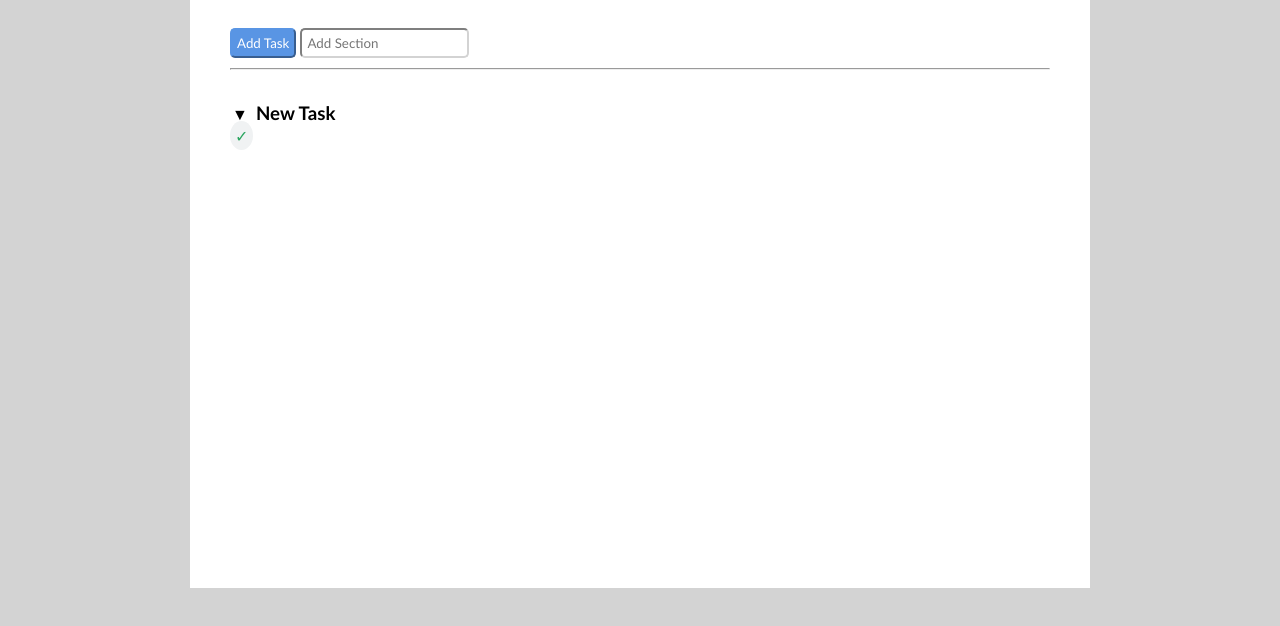
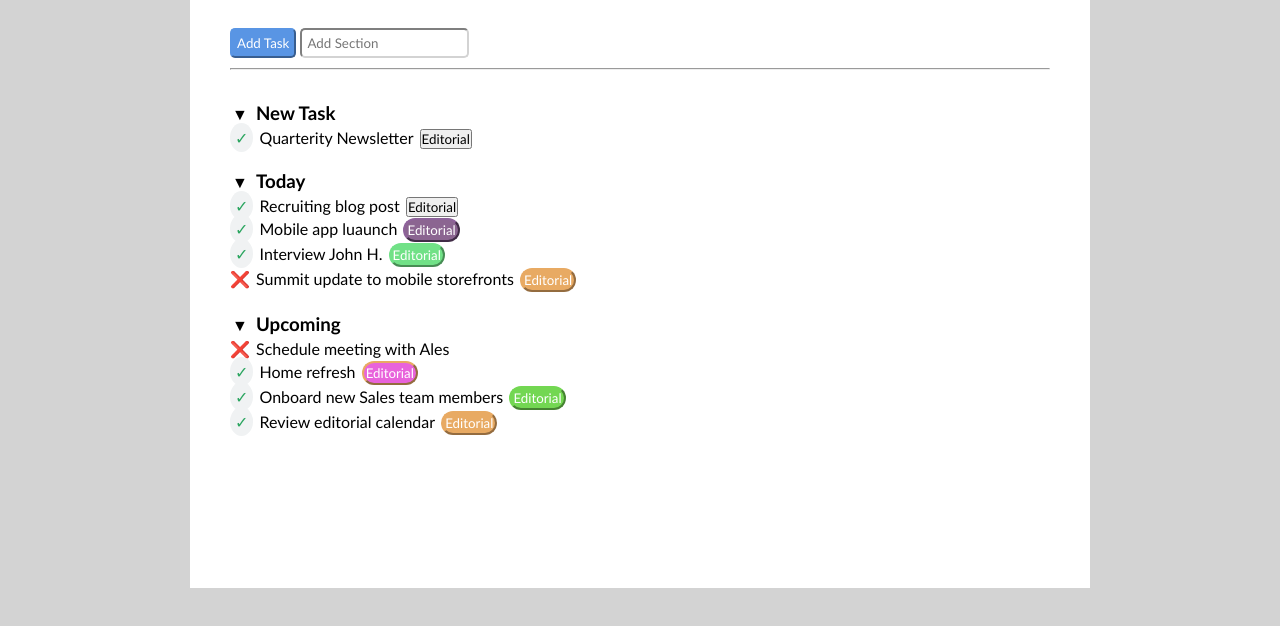
Before and after one commit to amaniesseili/html-css-toboolist, a plain HTML site: page index.html in a window 1280 px wide. Shown: the part 92-718 px from the top of the page. Drawn offline with Linux system fonts and the light colour scheme.

Commit message:
toboolist es

```diff
--- a/index.html
+++ b/index.html
@@ -19,25 +19,69 @@
         <input id="text-style" type="text" placeholder="Add Section"  >
     </nav>
     <hr>
-    <div class="inline-block" id="arrow">&#9660</div>
-    <h3 class="inline-block">New Task</h3>
-    <br>
 
-    <span class="check-mark">&#10003;</span>
+    <main>
+        <section>
+            <div class="inline-block" id="arrow">&#9660</div>
+            <h3 class="inline-block">New Task</h3>
+            <br>
+            <span class="check-mark">&#10003;</span>
+            <div class="inline-block"> Quarterity Newsletter</div>
+            <button class="button-edirorial">Editorial</button>
+        </section>
+        <br>
+        <section>
+            <div class="inline-block" id="arrow">&#9660</div>
+            <h3 class="inline-block">Today</h3>
+            <br>
+            <div>
+                <span class="check-mark">&#10003;</span>
+                <div class="inline-block"> Recruiting blog post</div>
+                <button class="button-edirorial">Editorial</button>
+            </div>
+            <div>
+                <span class="check-mark">&#10003;</span>
+                <div class="inline-block"> Mobile app luaunch</div>
+                <button class="botton-q1">Editorial</button>
+            </div>
+            <div>
+                <span class="check-mark">&#10003;</span>
+                <div class="inline-block"> Interview John H.</div>
+                <button class="botton-recruiting">Editorial</button>
+            </div>
+            <div>
+                <span class="x-mark">&#10060;</span>
+                <div class="inline-block"> Summit update to mobile storefronts</div>
+                <button class="botton-mobile">Editorial</button>
+            </div>
+        </section>
+        <br>
+        <section>
+            <div class="inline-block" id="arrow">&#9660</div>
+            <h3 class="inline-block">Upcoming</h3>
+            <br>
+            <div>
+                <span class="x-mark">&#10060;</span>
+                <div class="inline-block"> Schedule meeting with Ales</div>
+            </div>
+            <div>
+                <span class="check-mark">&#10003;</span>
+                <div class="inline-block"> Home refresh</div>
+                <button class="botton-website">Editorial</button>
+            </div>
+            <div>
+                <span class="check-mark">&#10003;</span>
+                <div class="inline-block"> Onboard new Sales team members</div>
+                <button class="botton-sales">Editorial</button>
+            </div>
+            <div>
+                <span class="check-mark">&#10003;</span>
+                <div class="inline-block"> Review editorial calendar</div>
+                <button class="botton-mobile">Editorial</button>
+            </div>
+        </section>
 
-
-
-
-
-
-
-    <main></main>
-
-
-
-
-
-    <footer></footer>
+    </main>
 
 </div>
 
--- a/style.css
+++ b/style.css
@@ -70,3 +70,53 @@ hr{
     color: rgb(42, 165, 95);
 
 }
+
+
+
+/* .button-edirorial{
+    background-color: rgb(89, 149, 228);
+    border-radius: 12px;
+    padding: 2px;
+    color: white;
+    border-color: rgb(89, 149, 228);
+} */
+
+.botton-q1{
+    background-color: rgb(139, 101, 145);
+    border-radius: 12px;
+    padding: 2px;
+    color: white;
+    border-color: rgb(142, 98, 155);
+}
+
+.botton-recruiting{
+    background-color: rgb(113, 225, 135);
+    border-radius: 12px;
+    padding: 2px;
+    color: white;
+    border-color: rgb(113, 225, 135);
+}
+
+.botton-mobile{
+    background-color: rgb(232, 170, 99);
+    border-radius: 12px;
+    padding: 2px;
+    color: white;
+    border-color: rgb(232, 170, 99);
+}
+
+.botton-website{
+    background-color: rgb(232, 99, 219);
+    border-radius: 12px;
+    padding: 2px;
+    color: white;
+    border-color: rgb(232, 170, 99);
+}
+
+.botton-sales{
+    background-color: rgb(115, 215, 82);
+    border-radius: 12px;
+    padding: 2px;
+    color: white;
+    border-color: rgb(115, 215, 82);
+}
```
